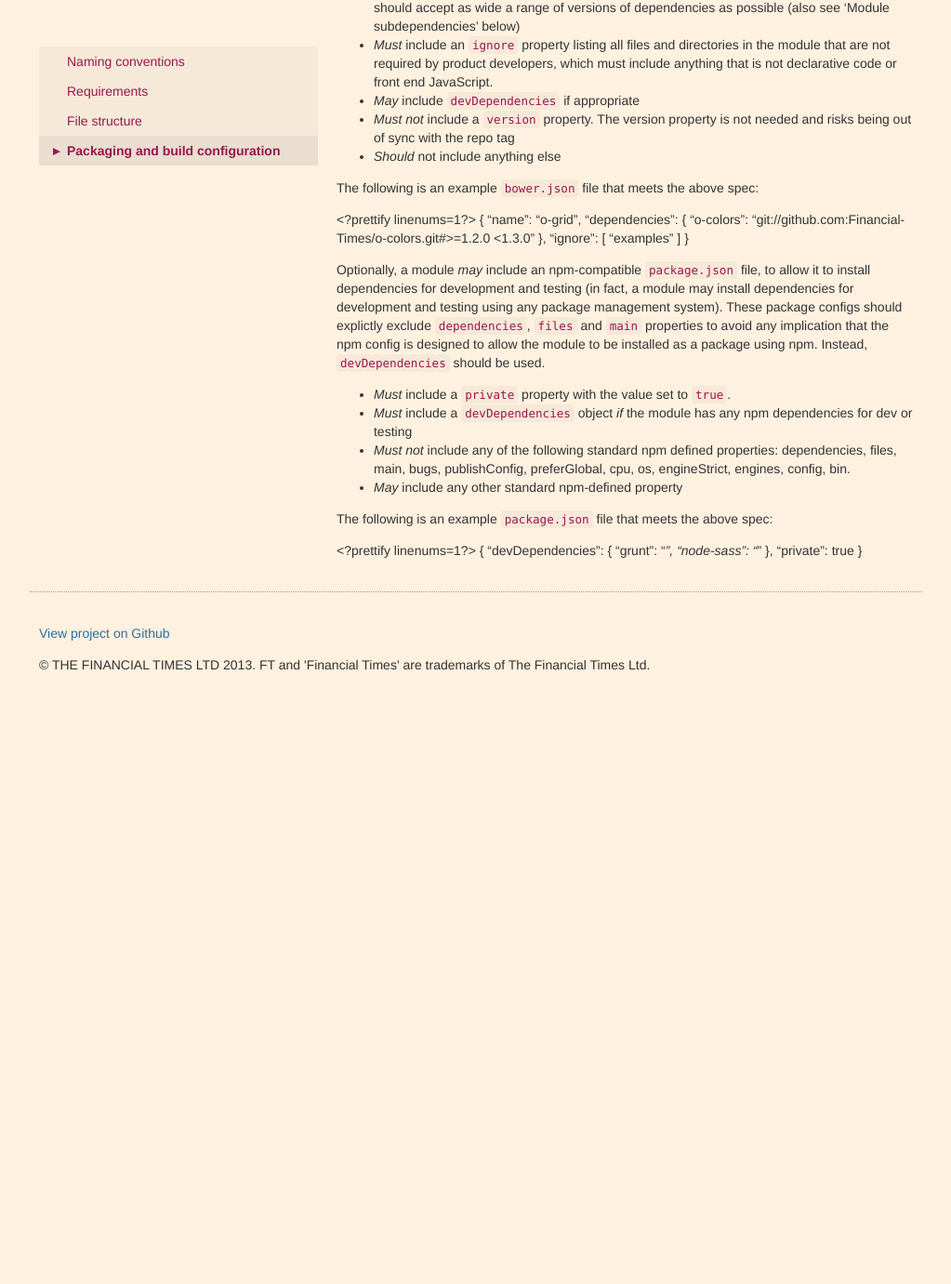
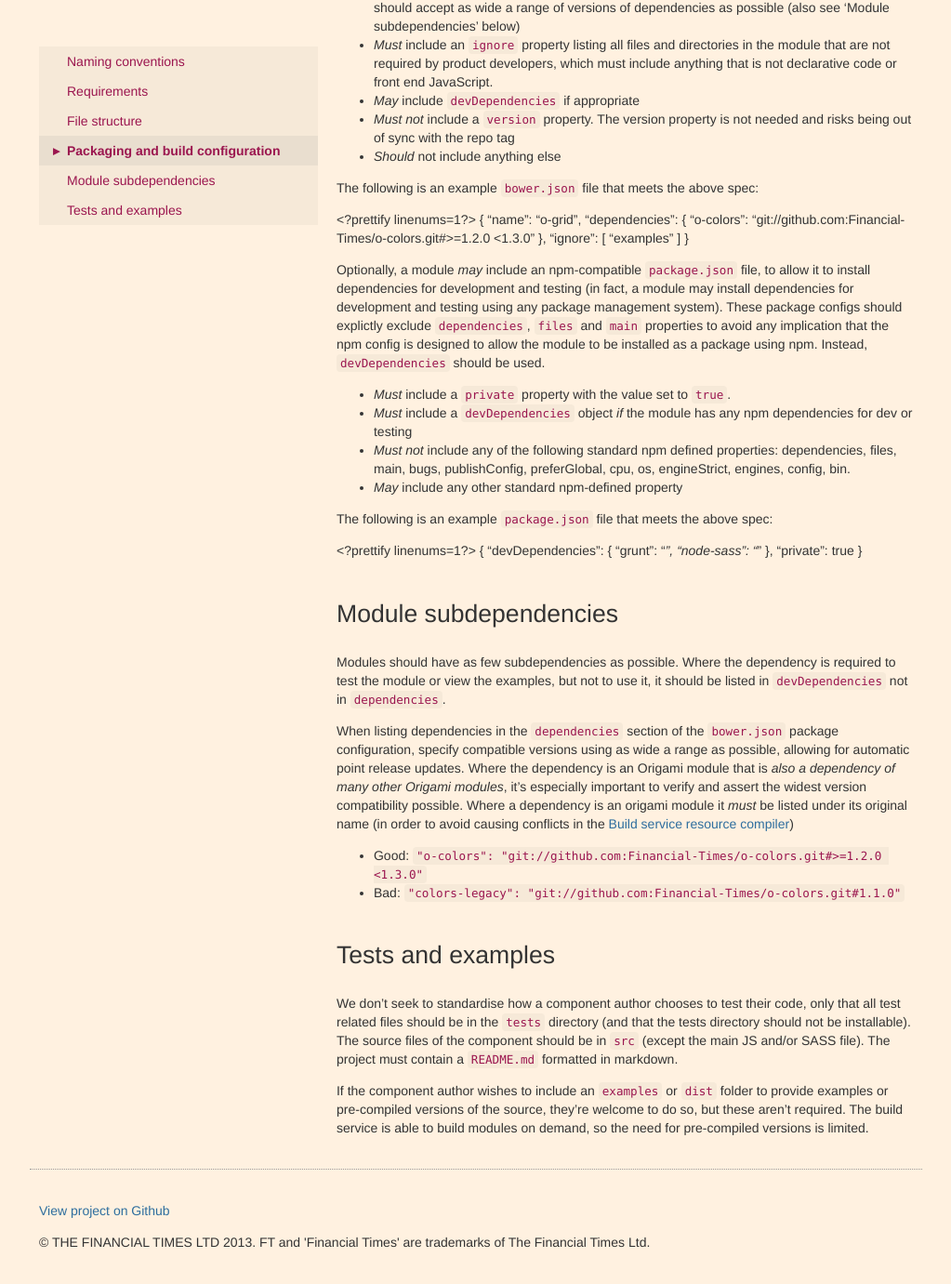
Before and after one commit to Financial-Times/ft-origami, a Jekyll site: the page built from docs/component-types/modules.md, in a window 1280 px wide and 1400 px high, scrolled down 2665 px. Shown: the top 1381 px of the window at 93% size, without its empty margins (128-1151 px from the left). Built offline with Jekyll 4.4.1, drawn with Linux system fonts in a browser that asks for light colours; nearby versions of some CDN libraries; before the commit the page ends 3444 px from its top, so only the background shows below that.

Commit message:
Slowly adding content back

```diff
--- a/docs/component-types/modules.md
+++ b/docs/component-types/modules.md
@@ -118,6 +118,24 @@ The following is an example `package.json` file that meets the above spec:
 	}
 
 
+## Module subdependencies
+
+Modules should have as few subdependencies as possible.  Where the dependency is required to test the module or view the examples, but not to use it, it should be listed in `devDependencies` not in `dependencies`.
+
+When listing dependencies in the `dependencies` section of the `bower.json` package configuration, specify compatible versions using as wide a range as possible, allowing for automatic point release updates.  Where the dependency is an Origami module that is *also a dependency of many other Origami modules*, it's especially important to verify and assert the widest version compatibility possible. Where a dependency is an origami module it *must* be listed under its original name (in order to avoid causing conflicts in the [Build service resource compiler][4])
+
+* Good: `"o-colors": "git://github.com:Financial-Times/o-colors.git#>=1.2.0 <1.3.0"`
+* Bad: `"colors-legacy": "git://github.com:Financial-Times/o-colors.git#1.1.0"`
+
+
+## Tests and examples
+
+We don't seek to standardise how a component author chooses to test their code, only that all test related files should be in the `tests` directory (and that the tests directory should not be installable).  The source files of the component should be in `src` (except the main JS and/or SASS file).  The project must contain a `README.md` formatted in markdown.
+
+If the component author wishes to include an `examples` or `dist` folder to provide examples or pre-compiled versions of the source, they're welcome to do so, but these aren't required.  The build service is able to build modules on demand, so the need for pre-compiled versions is limited.
+
+
+
 
 
 [1]: https://github.com/commonjs/commonjs/blob/master/docs/specs/modules/1.0.html.markdown
```
